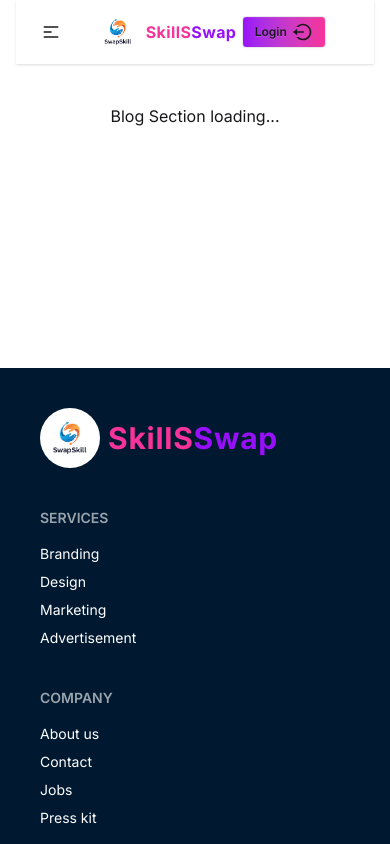
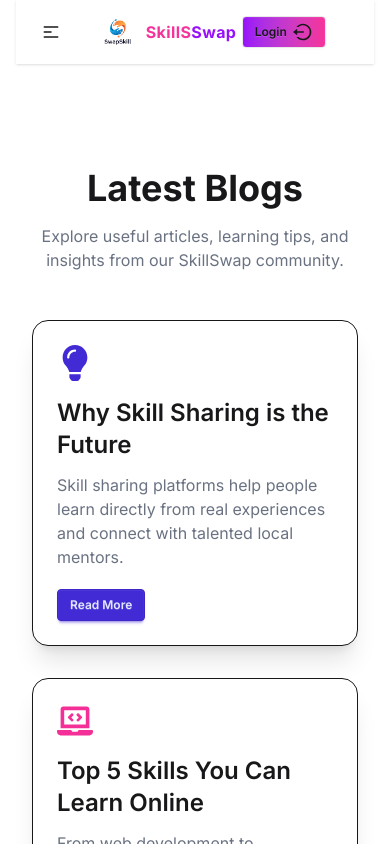
Before and after one commit to MdHridoySikder/my-assignment-no-09, a React (Vite) app: page /blog in a window 390 px wide. Shown: the top 844 px of the page. Built offline with nearby package versions, Linux system fonts and the light colour scheme; no server answers.

Commit message:
add responsive blog section with animated cards

```diff
--- a/src/Pages/Blog.jsx
+++ b/src/Pages/Blog.jsx
@@ -1,9 +1,64 @@
 import React from "react";
+import { FaCode, FaLaptopCode, FaLightbulb } from "react-icons/fa";
+import { motion } from "framer-motion";
 
 const Blog = () => {
+  const blogs = [
+    {
+      id: 1,
+      title: "Why Skill Sharing is the Future",
+      description:
+        "Skill sharing platforms help people learn directly from real experiences and connect with talented local mentors.",
+      icon: <FaLightbulb className="text-4xl text-primary" />,
+    },
+    {
+      id: 2,
+      title: "Top 5 Skills You Can Learn Online",
+      description:
+        "From web development to photography, online skill exchange makes learning easier and more affordable.",
+      icon: <FaLaptopCode className="text-4xl text-secondary" />,
+    },
+    {
+      id: 3,
+      title: "How SkillSwap Helps Beginners",
+      description:
+        "SkillSwap creates opportunities for beginners to improve skills, build confidence, and connect with experts.",
+      icon: <FaCode className="text-4xl text-accent" />,
+    },
+  ];
+
   return (
-    <div>
-      <h1 className="mb-60">Blog Section loading...</h1>
+    <div className="max-w-7xl mx-auto px-4 py-16">
+      {/* Section Title */}
+      <div className="text-center mb-12">
+        <h1 className="text-4xl font-bold mb-4">Latest Blogs</h1>
+        <p className="text-gray-500 max-w-2xl mx-auto">
+          Explore useful articles, learning tips, and insights from our
+          SkillSwap community.
+        </p>
+      </div>
+
+      {/* Blog Cards */}
+      <div className="grid grid-cols-1 md:grid-cols-2 lg:grid-cols-3 gap-8">
+        {blogs.map((blog, index) => (
+          <motion.div
+            key={blog.id}
+            initial={{ opacity: 0, y: 50 }}
+            whileInView={{ opacity: 1, y: 0 }}
+            transition={{ duration: 0.5, delay: index * 0.2 }}
+            viewport={{ once: true }}
+            className="bg-base-100 shadow-xl rounded-2xl p-6 border hover:shadow-2xl transition duration-300"
+          >
+            <div className="mb-4">{blog.icon}</div>
+
+            <h2 className="text-2xl font-semibold mb-3">{blog.title}</h2>
+
+            <p className="text-gray-500 mb-5">{blog.description}</p>
+
+            <button className="btn btn-primary btn-sm">Read More</button>
+          </motion.div>
+        ))}
+      </div>
     </div>
   );
 };
```
